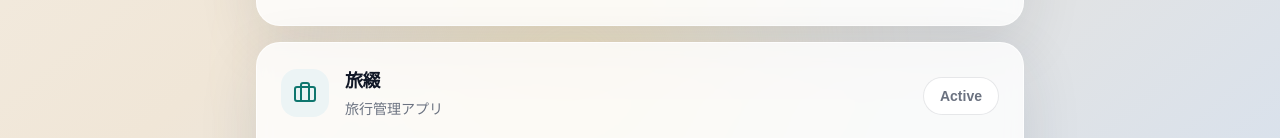
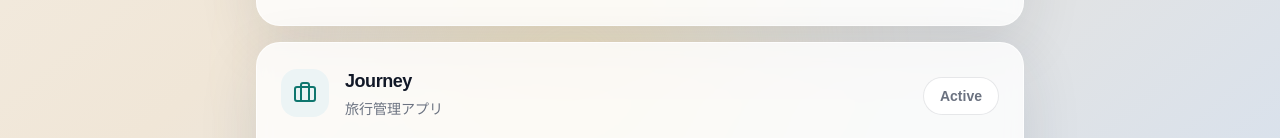
Before and after one commit to YOMO3923/AI_Training_Project, a React (Vite) app: page / in a window 1280 px wide. Shown: the part 814-952 px from the top of the page. Built offline with nearby package versions, Linux system fonts and the light colour scheme; a web font is replaced by a local one.

Commit message:
fix: Update Japanese text to English in TravelPage and DashboardPage

```diff
--- a/src/features/dashboard/components/DashboardPage.tsx
+++ b/src/features/dashboard/components/DashboardPage.tsx
@@ -43,7 +43,7 @@ const apps: AppCard[] = [
     status: 'Active',
   },
   {
-    title: '旅綴',
+    title: 'Journey',
     description: '旅行管理アプリ',
     path: '/travel',
     icon: Briefcase,
--- a/src/features/travel/component/TravelPage.tsx
+++ b/src/features/travel/component/TravelPage.tsx
@@ -7,7 +7,7 @@ const TravelPage = () => {
     <main className="w-full max-w-3xl animate-[fade-up_0.7s_ease-out] space-y-6">
       <div className="space-y-2 text-center">
         <p className="text-xs font-semibold uppercase tracking-[0.3em] text-[#6b7280]">tabitsuzuri</p>
-        <h2 className="text-2xl font-semibold text-[#111827]">旅綴</h2>
+        <h2 className="text-2xl font-semibold text-[#111827]">Journey</h2>
         <p className="text-sm text-[#4b5563]">旅に関する計画や情報を管理します。</p>
       </div>
 
```
